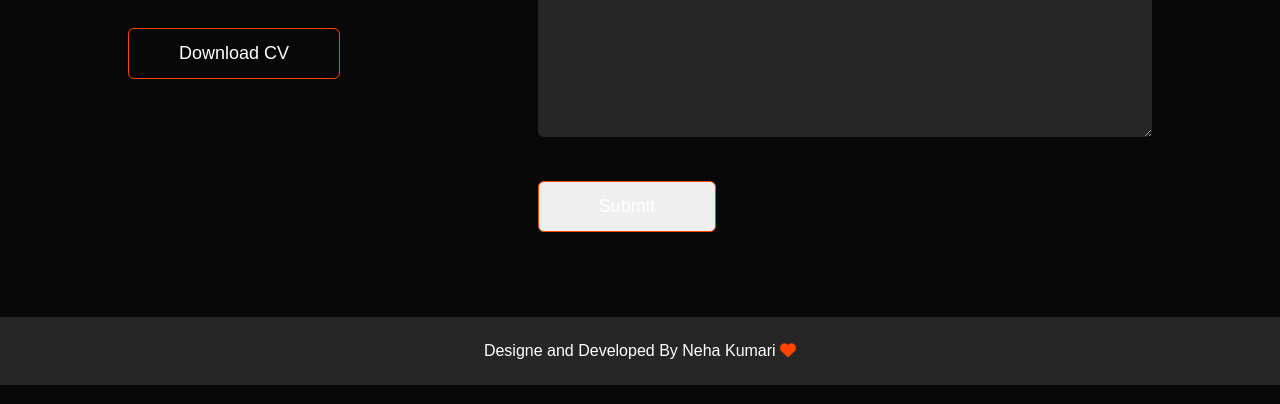
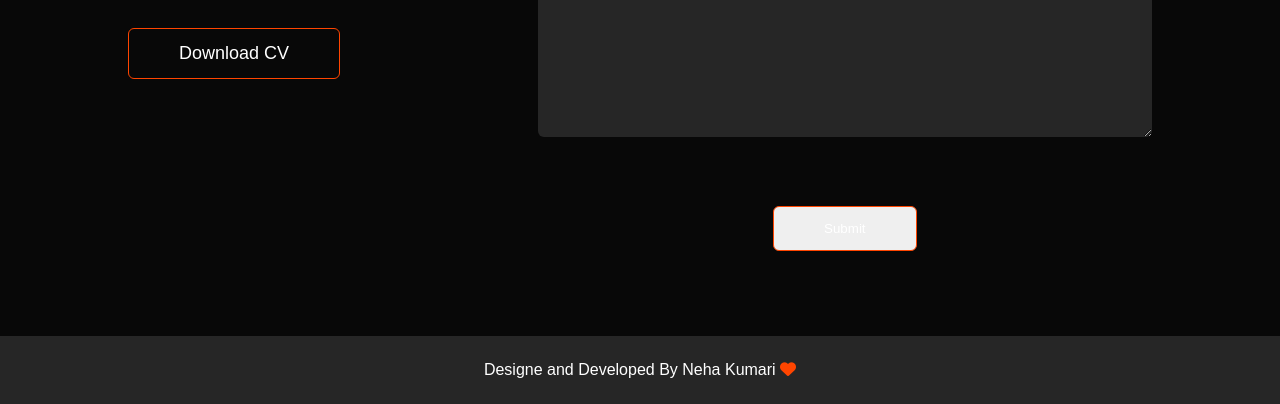
Before and after one commit to NehaKumari0xf/Neha_Portfolio, a plain HTML site: page index.html in a window 1280 px wide. Shown: the part 3651-4055 px from the top of the page. Drawn offline with Linux system fonts and the light colour scheme.

Commit message:
Update index.html

```diff
--- a/index.html
+++ b/index.html
@@ -194,7 +194,7 @@
                     <input type="text" name="name" placeholder="Enter Your Name" required/>
                     <input type="email" name="email" placeholder="Enter Your E-mail" required/>
                     <textarea name="message"  rows="10" placeholder="Enter Your Message"></textarea>
-                    <button type="submit" class="btn btn2">Submit</button>
+                    <button type="submit" class="btn btn-outline-warning">Submit</button>
                 </form>
             </div>
         </div>
```
